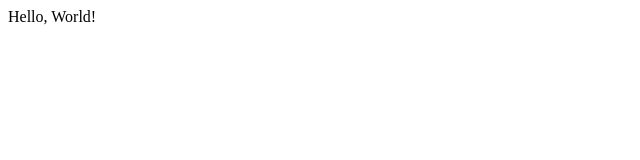
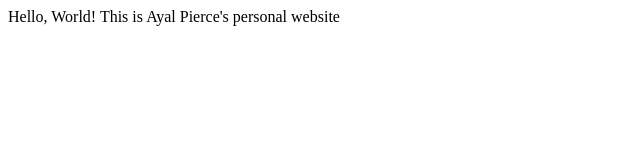
Before and after one commit to ayalzev/ayalzev.github.io, a plain HTML site: page index.html in a window 1280 px wide. Shown: the whole page, without its empty margins (0-640 px from the left). Drawn offline with Linux system fonts and the light colour scheme.

Commit message:
added line for lab3 testing

```diff
--- a/index.html
+++ b/index.html
@@ -4,7 +4,7 @@
 </head>
 
 <body>
-	<p>Hello, World!</p>
+	<p>Hello, World! This is Ayal Pierce's personal website</p>
 </body>
 
 </html>
```
